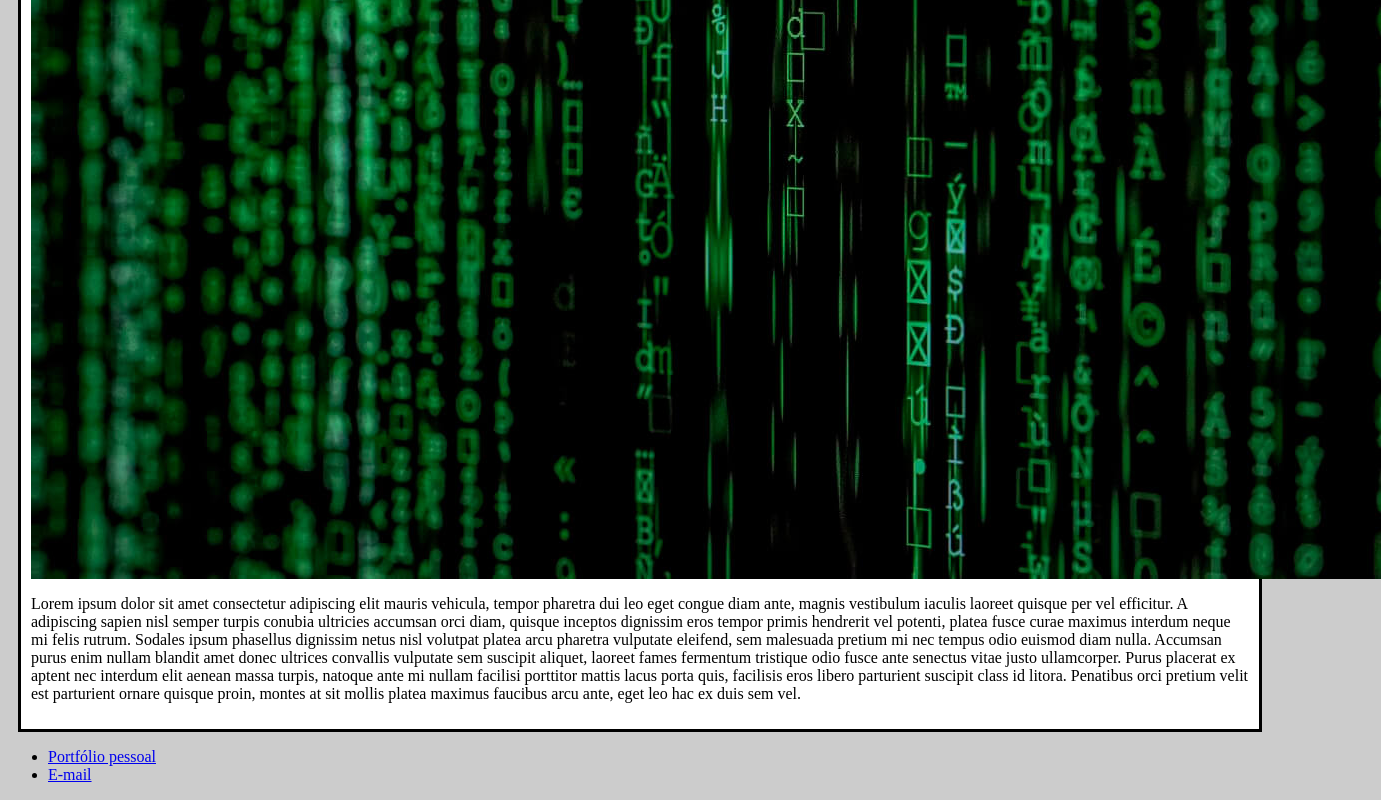
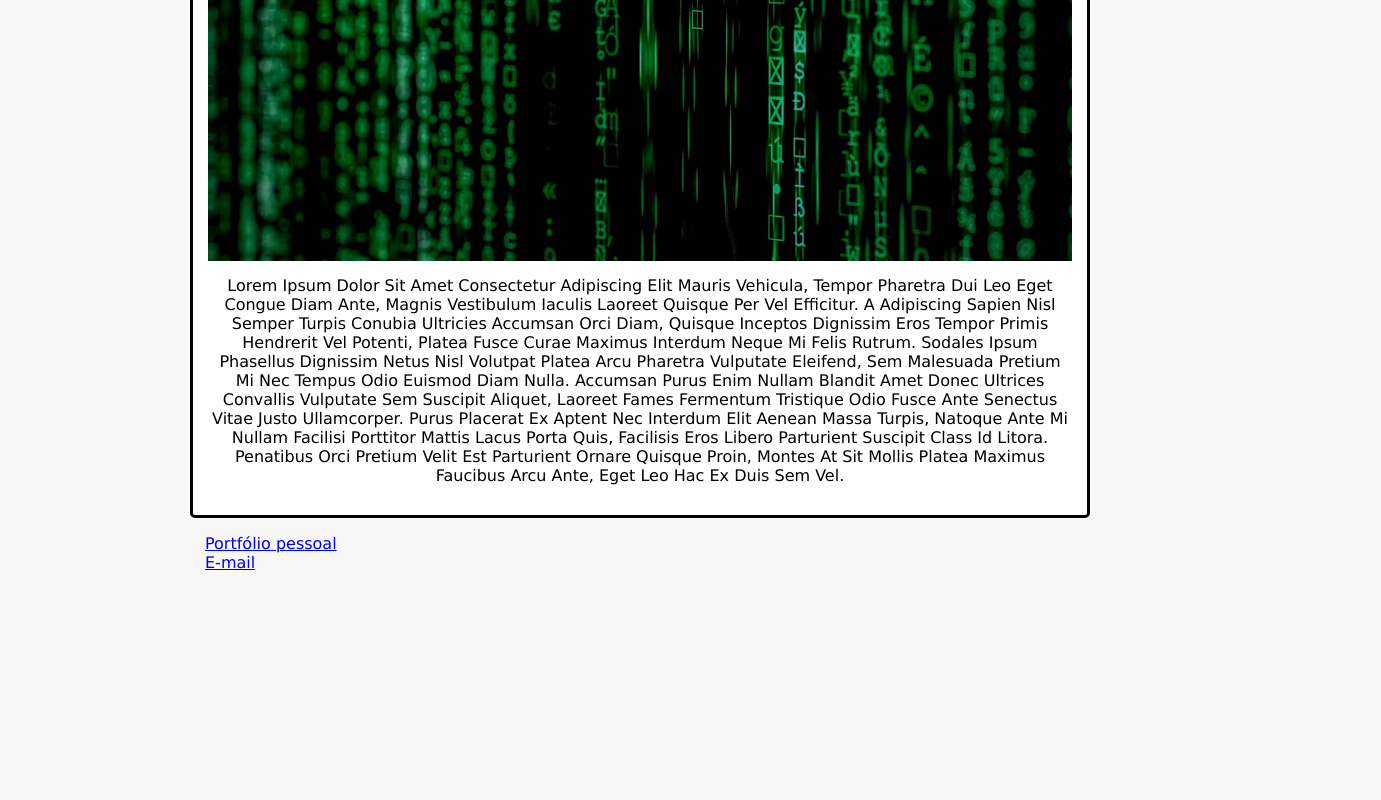
Before and after one commit to pedro21900/lab-css-html-dio, a plain HTML site: page index.html in a window 1280 px wide. Shown: the part 1011-1811 px from the top of the page, 1381 px wide, since content can reach past the window. After the commit the page ends 1599 px from the top, so only its background shows below. Drawn offline with Linux system fonts and the light colour scheme.

Commit message:
final aula introduçao a front-web

```diff
--- a/index.html
+++ b/index.html
@@ -6,7 +6,9 @@
         <link rel="stylesheet" href="style.css">
     </head>
     <body>
-        <img src="image/joao-lucas-stutz-2CBsS2w7McE-unsplash.jpg" alt="Foto de perfil de um pato">
+        <div>
+        <img src="image/joao-lucas-stutz-2CBsS2w7McE-unsplash.jpg" alt="Foto de perfil de um pato" class="photo">
+    </div>
         <header>
             <h1 id="title">Protótipo Horizon</h1>
         </header>
@@ -17,13 +19,13 @@
             <article class="post">
                 <header>
                     <h3 class="post_title">Informações</h3>
-                    <img src="image/markus-spiske-8OyKWQgBsKQ-unsplash.jpg" alt="Imgem de código html">
+                    <img src="image/markus-spiske-8OyKWQgBsKQ-unsplash.jpg" alt="Imgem de código html" class="post_image">
                 </header>
-                <p>Lorem ipsum dolor sit amet consectetur adipiscing elit mauris vehicula, tempor pharetra dui leo eget congue diam ante, magnis vestibulum iaculis laoreet quisque per vel efficitur. A adipiscing sapien nisl semper turpis conubia ultricies accumsan orci diam, quisque inceptos dignissim eros tempor primis hendrerit vel potenti, platea fusce curae maximus interdum neque mi felis rutrum. Sodales ipsum phasellus dignissim netus nisl volutpat platea arcu pharetra vulputate eleifend, sem malesuada pretium mi nec tempus odio euismod diam nulla. Accumsan purus enim nullam blandit amet donec ultrices convallis vulputate sem suscipit aliquet, laoreet fames fermentum tristique odio fusce ante senectus vitae justo ullamcorper. Purus placerat ex aptent nec interdum elit aenean massa turpis, natoque ante mi nullam facilisi porttitor mattis lacus porta quis, facilisis eros libero parturient suscipit class id litora. Penatibus orci pretium velit est parturient ornare quisque proin, montes at sit mollis platea maximus faucibus arcu ante, eget leo hac ex duis sem vel.</p>
+                <p class="post_content">Lorem ipsum dolor sit amet consectetur adipiscing elit mauris vehicula, tempor pharetra dui leo eget congue diam ante, magnis vestibulum iaculis laoreet quisque per vel efficitur. A adipiscing sapien nisl semper turpis conubia ultricies accumsan orci diam, quisque inceptos dignissim eros tempor primis hendrerit vel potenti, platea fusce curae maximus interdum neque mi felis rutrum. Sodales ipsum phasellus dignissim netus nisl volutpat platea arcu pharetra vulputate eleifend, sem malesuada pretium mi nec tempus odio euismod diam nulla. Accumsan purus enim nullam blandit amet donec ultrices convallis vulputate sem suscipit aliquet, laoreet fames fermentum tristique odio fusce ante senectus vitae justo ullamcorper. Purus placerat ex aptent nec interdum elit aenean massa turpis, natoque ante mi nullam facilisi porttitor mattis lacus porta quis, facilisis eros libero parturient suscipit class id litora. Penatibus orci pretium velit est parturient ornare quisque proin, montes at sit mollis platea maximus faucibus arcu ante, eget leo hac ex duis sem vel.</p>
             </article>
         </section>
         <footer>
-            <ul>
+            <ul class="list">
                 <li>
                     <a href="https://pedro21900.github.io/portifoliopedrolenonn/">Portfólio pessoal</a>
                 </li>
--- a/style.css
+++ b/style.css
@@ -1,27 +1,61 @@
-body{
-    background: #ccc
+body {
+    background: #f7f7f7 ;
+    max-width: 900px;
+    font-family:verdana;
+    margin: auto;
 }
 
 #title , .subtitle, .post_title{
-    color:blue
+    color:black
+
 }
 
-.post_title{
+.post_title {
     font-size: 16;
     font-style: italic;
     margin: 0;
     margin-bottom: 15px;
     }
 
-.post{
+.post {
     background: #FFF;
-    padding: 10px;
+    padding: 15px;
     border: 3px solid #000;
-    margin: 10px;
+    margin-bottom: 15px;
+    border-radius: 5px;
 
 }
 
-.post_content{
+.post_content {
     margin:0 ;
     margin-bottom: 15px;
+    text-transform: capitalize;
+    text-align: center;
 }
+
+
+.post_image {
+    margin-bottom: 15px;
+    width: 100%;
+}
+div {
+    text-align: center;
+}
+.photo{
+
+    border:  3px solid #505050;
+    border-radius: 50%;
+}
+
+#title,.subtitle,.post_title{
+    color: #505050;
+}
+
+.list{
+   list-style: none;
+   padding-left: 15px;
+}
+
+.contacts_list li a {
+    color: blue;
+}
```
